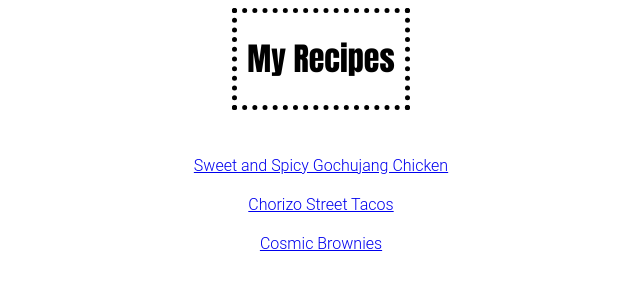
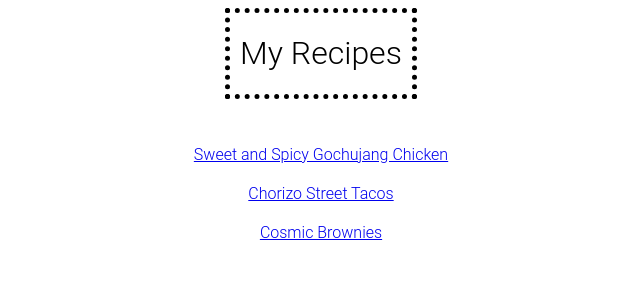
Before and after one commit to daulton-mel/odin-recipes, a plain HTML site: page index.html in a window 1280 px wide. Shown: the whole page, without its empty margins (319-959 px from the left). Drawn offline with Linux system fonts and the light colour scheme.

Commit message:
Edit tested animations on header

```diff
--- a/styles.css
+++ b/styles.css
@@ -3,12 +3,6 @@
     font-weight: 300;
     font-style: normal;
     padding: 0;
-}
-
-h1 {
-    font-family: "Anton", sans-serif;
-    font-weight: 400;
-    font-style: normal;
 }
 
 ul {
```
